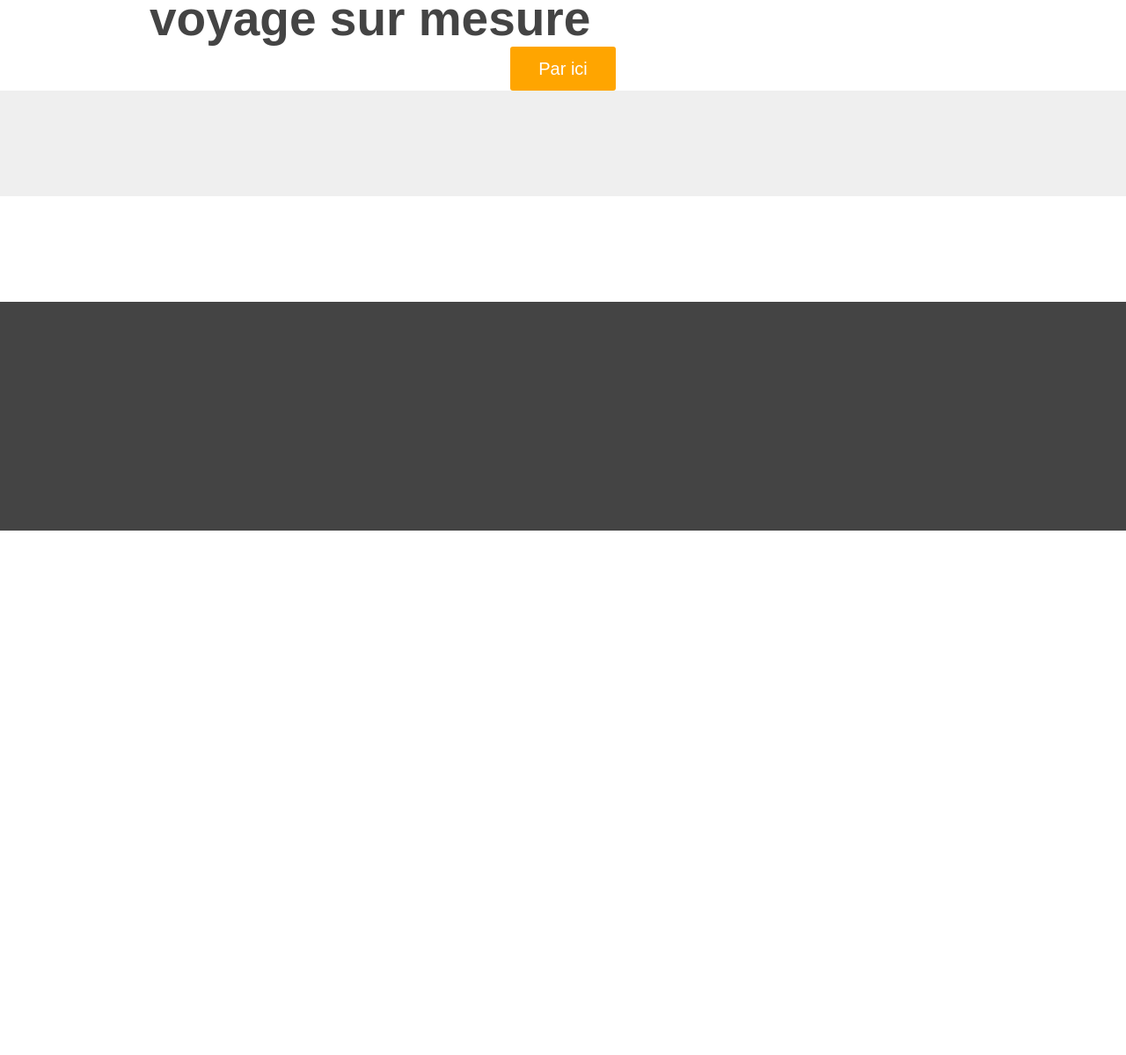
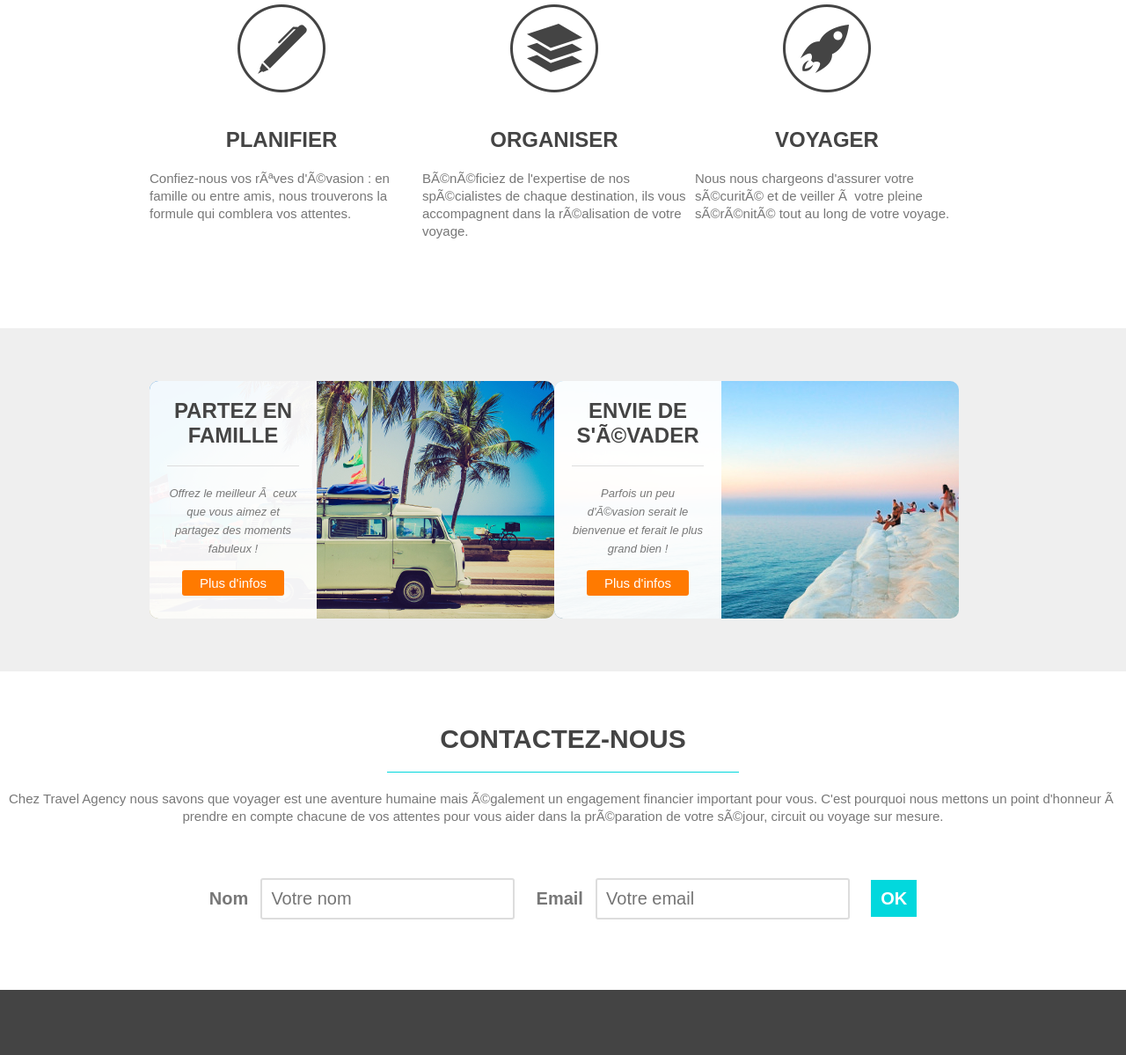
Before and after one commit to StalkFire/Udemy-Project, a plain HTML site: page index.html in a window 1280 px wide. Shown: the part 775-1974 px from the top of the page at 88% size. Before the commit the page ends 1378 px from the top, so only its background shows below. Drawn offline with Linux system fonts and the light colour scheme.

Commit message:
Update index.html

```diff
--- a/index.html
+++ b/index.html
@@ -1,10 +1,15 @@
 <!DOCTYPE html>
 <html>
   <head>
+    <meta charset="utf_8" />
+    <link href="style.css" rel="stylesheet" />
+    <link
+      href="http://fonts.googleapis.com/css?family=Crete+Round"
+      rel="stylesheet"
+    />
     <title>Travel Agency</title>
-		<link href="style.css" rel="stylesheet" >
-		<link href='http://fonts.googleapis.com/css?family=Crete+Round' rel="stylesheet">
   </head>
+
   <body>
     <header>
       <div class="wrapper"></div>
@@ -19,20 +24,96 @@
       </nav>
     </header>
 
-			<section id="main-image"></section>
+    <section id="main-image">
       <div class="wrapper">
-					<h2>Organisez votre <br><strong>voyage sur mesure</strong></h2>
+        <h2>Organisez votre <br /><strong>voyage sur mesure</strong></h2>
         <a href="#" class="button-1">Par ici</a>
       </div>
-			<section id="steps"></section>
+    </section>
+
+    <section id="steps">
+      <div class="wrapper">
+        <ul>
+          <li id="step-1">
+            <h4>Planifier</h4>
+            <p>
+              Confiez-nous vos rêves d'évasion : en famille ou entre amis, nous
+              trouverons la formule qui comblera vos attentes.
+            </p>
+          </li>
+          <li id="step-2">
+            <h4>Organiser</h4>
+            <p>
+              Bénéficiez de l'expertise de nos spécialistes de chaque
+              destination, ils vous accompagnent dans la réalisation de votre
+              voyage.
+            </p>
+          </li>
+          <li id="step-3">
+            <h4>Voyager</h4>
+            <p>
+              Nous nous chargeons d'assurer votre sécurité et de veiller à votre
+              pleine sérénité tout au long de votre voyage.
+            </p>
+          </li>
+          <div class="clear"></div>
+        </ul>
+      </div>
+    </section>
+    <section id="possibilities">
+      <div class="wrapper">
+        <article style="background-image: url(images/article-image-1.jpg) ;">
+          <div class="overlay">
+            <h4>Partez en famille</h4>
+            <p>
+              <small
+                >Offrez le meilleur à ceux que vous aimez et partagez des
+                moments fabuleux !</small
+              >
+            </p>
+            <a href="#" class="button-2">Plus d'infos</a>
+          </div>
+        </article>
+
+        <article style="background-image: url(images/article-image-2.jpg);">
+          <div class="overlay">
+            <h4>Envie de s'évader</h4>
+            <p>
+              <small
+                >Parfois un peu d'évasion serait le bienvenue et ferait le plus
+                grand bien !</small
+              >
+            </p>
+            <a href="#" class="button-2">Plus d'infos</a>
+          </div>
+        </article>
+        <div class="clear"></div>
+      </div>
+    </section>
+
+    <section id="contact">
       <div class="wrapper"></div>
-			<section id="possibilities"></section>
-				<div class="wrapper"></div>
-		<section id="contact"></section>
-			<div class="wrapper"></div>
-
-	<footer></footer>
-
+      <h3>Contactez-nous</h3>
+      <p>
+        Chez Travel Agency nous savons que voyager est une aventure humaine mais
+        également un engagement financier important pour vous. C'est pourquoi
+        nous mettons un point d'honneur à prendre en compte chacune de vos
+        attentes pour vous aider dans la préparation de votre séjour, circuit ou
+        voyage sur mesure.
+      </p>
+      <form>
+        <label for="name">Nom</label>
+        <input type="text" id="name" placeholder="Votre nom" />
+        <label for="email">Email</label>
+        <input type="text" id="email" placeholder="Votre email" />
+        <input type="submit" value="OK" class="button-3" />
+      </form>
+    </section>
+    <footer>
+      <div class="wrapper">
+        <h1>Travel Agency<span class="orange">.</span></h1>
+        <div class="Copyright">Copyright © Tous droits réservés.</div>
+      </div>
+    </footer>
   </body>
-
 </html>
```
Lines whose indentation alone changed are shown as unchanged.
